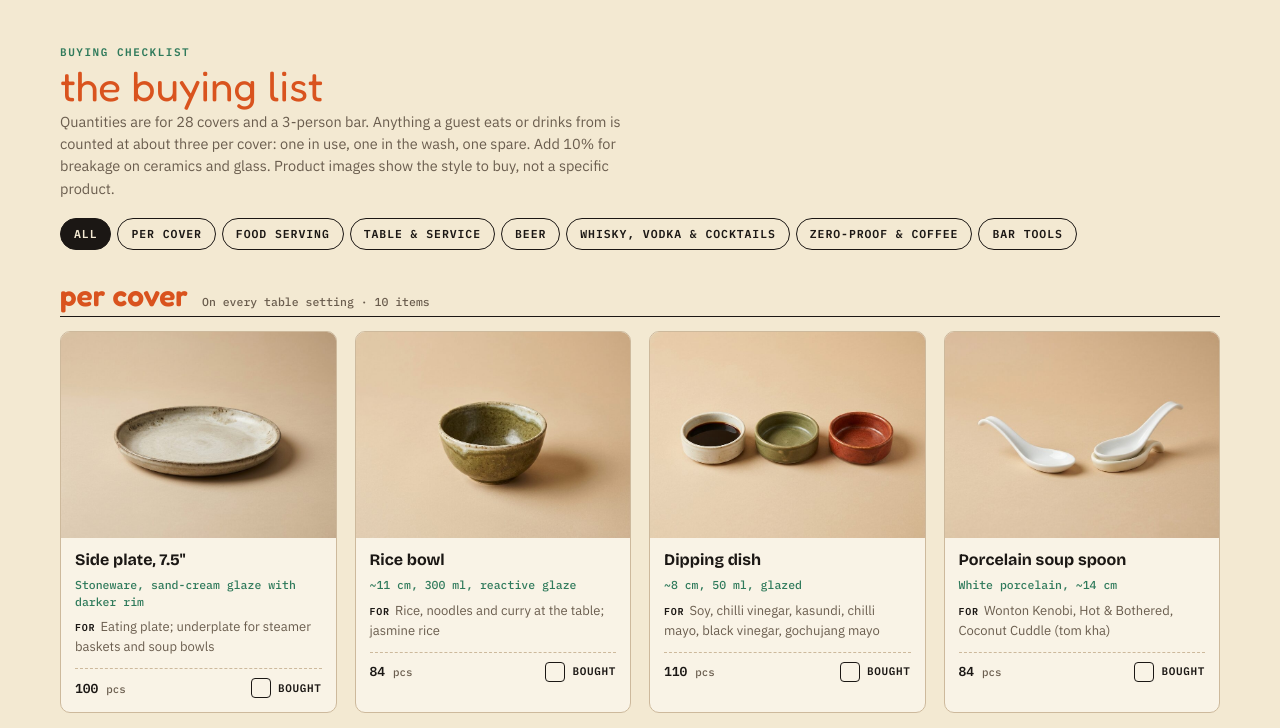
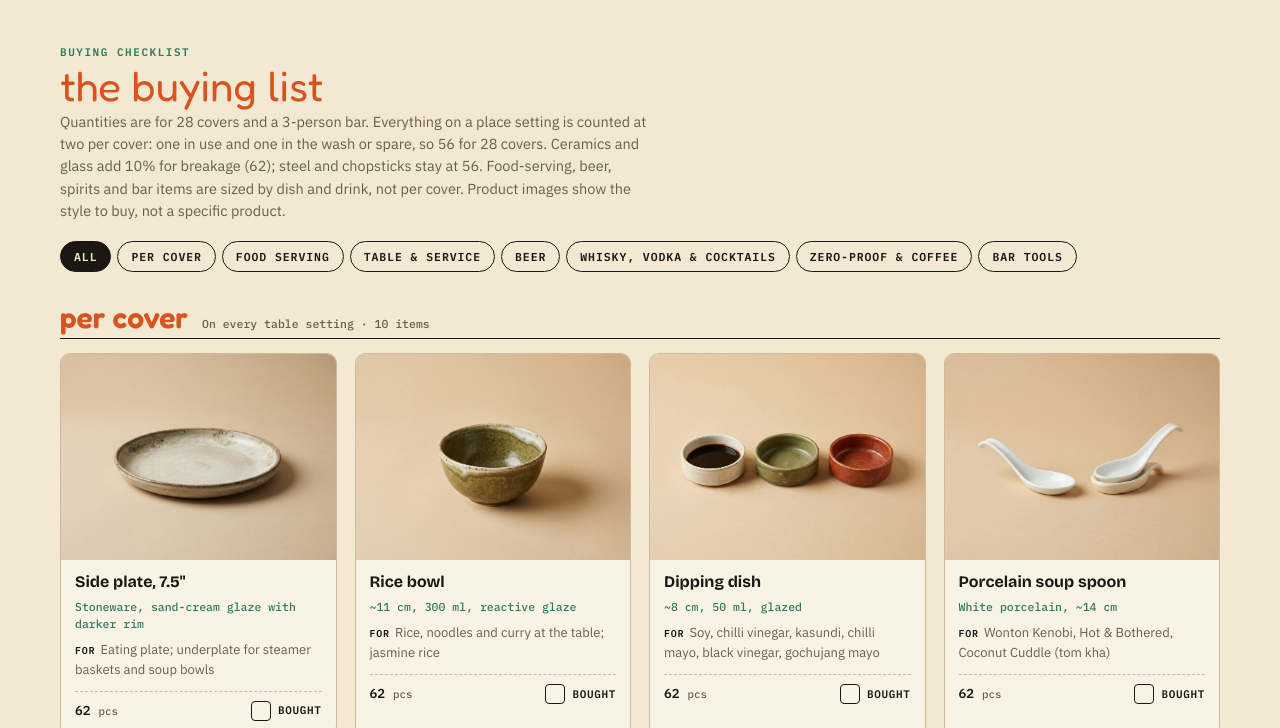
Before and after one commit to singhgenics/Menu, a plain HTML site: page src/crockery-source.html in a window 1280 px wide. Shown: the part 3656-4384 px from the top of the page. Drawn offline with nearby package versions, Linux system fonts and the light colour scheme; files whose address does not match are found by name.

Commit message:
Crockery list: two sets per cover (56 covers-worth, 62 with breakage on ceramics and glass)
Co-Authored-By: Claude Sonnet 5.5 <noreply@anthropic.com>

```diff
--- a/src/crockery-source.html
+++ b/src/crockery-source.html
@@ -184,7 +184,7 @@ footer a{color:var(--muted)}
   <div class="head">
     <p class="eyebrow">Buying checklist</p>
     <h2 id="h-list" class="script">the buying list</h2>
-    <p class="muted">Quantities are for 28 covers and a 3-person bar. Anything a guest eats or drinks from is counted at about three per cover: one in use, one in the wash, one spare. Add 10% for breakage on ceramics and glass. Product images show the style to buy, not a specific product.</p>
+    <p class="muted">Quantities are for 28 covers and a 3-person bar. Everything on a place setting is counted at two per cover: one in use and one in the wash or spare, so 56 for 28 covers. Ceramics and glass add 10% for breakage (62); steel and chopsticks stay at 56. Food-serving, beer, spirits and bar items are sized by dish and drink, not per cover. Product images show the style to buy, not a specific product.</p>
   </div>
   <div class="tabs" id="filters" role="group" aria-label="Show group"></div>
   <div id="list"></div>
@@ -278,16 +278,16 @@ footer a{color:var(--muted)}
 const GROUPS={cover:['Per cover','On every table setting'],food:['Food serving','From the pass to the table'],service:['Table & service','Shared on each table'],beer:['Beer','Three taps, two bottles, pitchers, paddles'],spirits:['Whisky, vodka & cocktails','Neat, on the rocks, tall and up'],zero:['Zero-proof & coffee','Sodas, water, brewed coffee'],tools:['Bar tools','Behind the bar']};
 // [id, group, photo|null, name, spec, used for, qty, unit]
 const ITEMS=[
- ['side','cover','side','Side plate, 7.5"','Stoneware, sand-cream glaze with darker rim','Eating plate; underplate for steamer baskets and soup bowls',100,'pcs'],
- ['rice','cover','rice','Rice bowl','~11 cm, 300 ml, reactive glaze','Rice, noodles and curry at the table; jasmine rice',84,'pcs'],
- ['dip','cover','dip','Dipping dish','~8 cm, 50 ml, glazed','Soy, chilli vinegar, kasundi, chilli mayo, black vinegar, gochujang mayo',110,'pcs'],
- ['cspoon','cover','cspoon','Porcelain soup spoon','White porcelain, ~14 cm','Wonton Kenobi, Hot & Bothered, Coconut Cuddle (tom kha)',84,'pcs'],
- ['chop','cover','chop','Reusable chopsticks','Square-edged, dark fibreglass or lacquered wood, dishwasher-safe','One pair per cover',100,'pairs'],
- ['crest','cover','crest','Chopstick rest','Ceramic, glaze to match the stoneware','One per cover',40,'pcs'],
- ['cutlery','cover','cutlery','Dinner fork & dinner spoon','Matte brushed stainless steel, one range','Rice, noodles, darsaan; for guests who prefer them',60,'each'],
- ['teaspoon','cover','teaspoon','Teaspoon','Same stainless range as the forks','Coffee, ice cream, sugar',40,'pcs'],
- ['napkin','cover','napkin','Cotton napkin','Oatmeal khadi with olive stripe; or printed paper napkins','One per cover',120,'pcs'],
- ['water','cover','water','Water glass','~300 ml straight tumbler, tempered','Water from the carafe at every cover',84,'pcs'],
+ ['side','cover','side','Side plate, 7.5"','Stoneware, sand-cream glaze with darker rim','Eating plate; underplate for steamer baskets and soup bowls',62,'pcs'],
+ ['rice','cover','rice','Rice bowl','~11 cm, 300 ml, reactive glaze','Rice, noodles and curry at the table; jasmine rice',62,'pcs'],
+ ['dip','cover','dip','Dipping dish','~8 cm, 50 ml, glazed','Soy, chilli vinegar, kasundi, chilli mayo, black vinegar, gochujang mayo',62,'pcs'],
+ ['cspoon','cover','cspoon','Porcelain soup spoon','White porcelain, ~14 cm','Wonton Kenobi, Hot & Bothered, Coconut Cuddle (tom kha)',62,'pcs'],
+ ['chop','cover','chop','Reusable chopsticks','Square-edged, dark fibreglass or lacquered wood, dishwasher-safe','One pair per cover',56,'pairs'],
+ ['crest','cover','crest','Chopstick rest','Ceramic, glaze to match the stoneware','One per cover',62,'pcs'],
+ ['cutlery','cover','cutlery','Dinner fork & dinner spoon','Matte brushed stainless steel, one range','Rice, noodles, darsaan; for guests who prefer them',56,'each'],
+ ['teaspoon','cover','teaspoon','Teaspoon','Same stainless range as the forks','Coffee, ice cream, sugar',56,'pcs'],
+ ['napkin','cover','napkin','Cotton napkin','Oatmeal khadi with olive stripe; or printed paper napkins','One per cover',62,'pcs'],
+ ['water','cover','water','Water glass','~300 ml straight tumbler, tempered','Water from the carafe at every cover',62,'pcs'],
 
  ['susan','food','susan','Lazy susan','50 cm wooden turntable; fits a 75 cm 4-top','Cabin feast for four: four soups plus five shared dishes on one turning table',2,'pcs'],
  ['steamer6','food','steamer6','Bamboo steamer, 6"','Steel-banded rim, with lid; holds 4 dim sum','Crystal Clear, Siu Mai Goodness, Prawn to Be Wild; happy-hour dumplings',40,'baskets + lids'],
```
Also changed, not shown: index.html (+2 -2 lines), src/table-setting-source.html (+1 -1 lines), src/template.html (+1 -1 lines), table-setting.html (+1 -1 lines).
